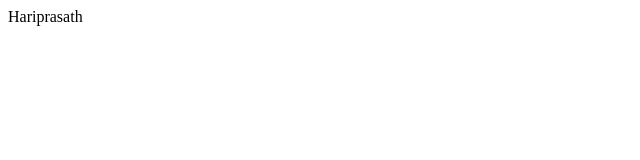
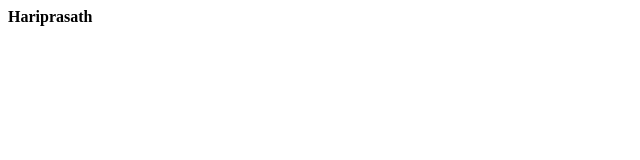
Before and after one commit to Hariprasath191/Hariprasath-website, a plain HTML site: page project.html in a window 1280 px wide. Shown: the full height of the page, 0-640 px from the left. Drawn offline with Linux system fonts and the light colour scheme.

Commit message:
Update project.html

```diff
--- a/project.html
+++ b/project.html
@@ -1 +1 @@
-<html>Hariprasath</html>
+<html><b>Hariprasath<b></html>
```
